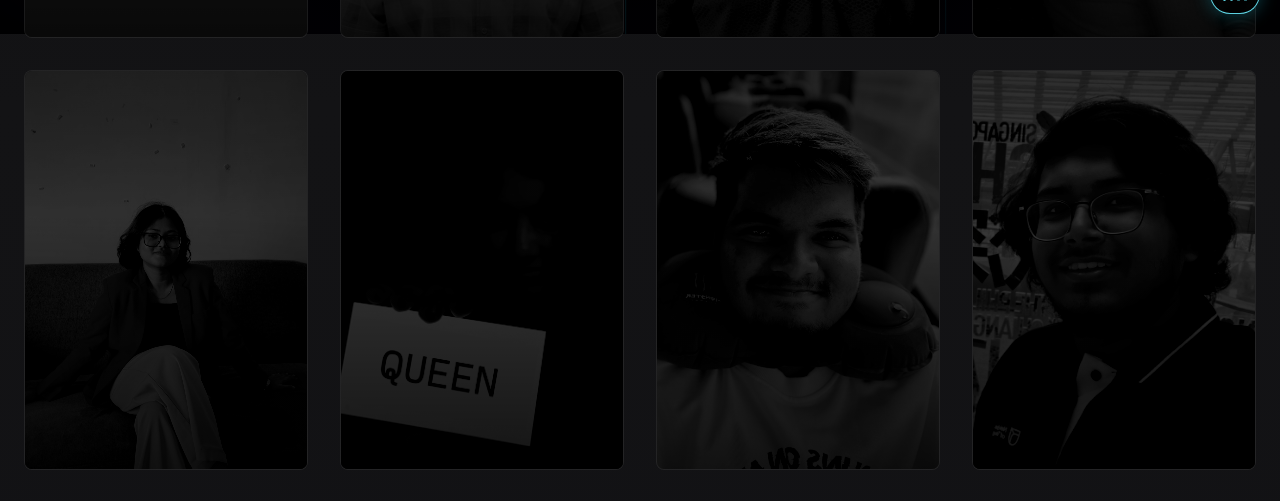
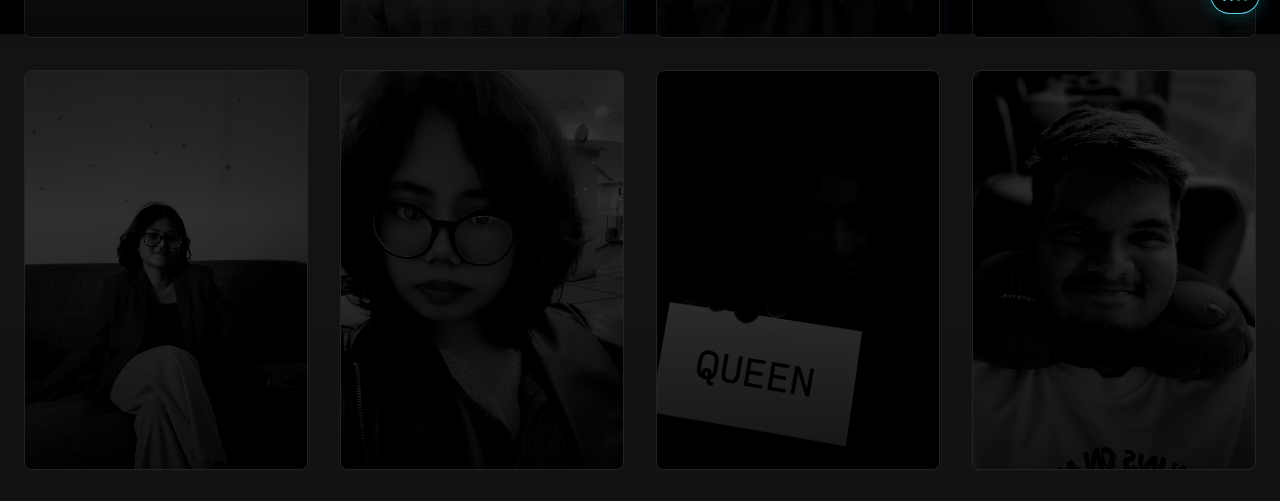
Before and after one commit to raajpatre/aayamfest-web, a Next.js app: page /team in a window 1280 px wide. Shown: the part 766-1267 px from the top of the page. Built offline with nearby package versions, Linux system fonts and the light colour scheme; grey boxes are pictures that could not be loaded.

Commit message:
Update squad design team cards

```diff
--- a/components/sections/SquadPage.tsx
+++ b/components/sections/SquadPage.tsx
@@ -28,16 +28,23 @@ const squadMembers = [
   {
     id: "member-5",
     name: "ARUNIKA CHANDA",
-    role: "DESIGN TEAM",
+    role: "DESIGN LEAD",
     image: "/team/arunika-chanda.jpg",
     linkedin: "https://www.linkedin.com/in/arunika-chanda-4859272b9/"
   },
   {
     id: "member-6",
-    name: "PAHELI CHOUDHARI",
-    role: "DESIGN TEAM",
+    name: "PAHELI CHOUDHURI",
+    role: "DESIGN LEAD",
     image: "/team/paheli-choudhari.jpeg",
     linkedin: "https://www.linkedin.com/in/paheli-choudhuri-1025hsuya/"
+  },
+  {
+    id: "member-8",
+    name: "ARCHITA SINGH",
+    role: "DESIGN TEAM",
+    image: "/team/archita-singh.jpg",
+    linkedin: "https://www.linkedin.com/in/archita-singh-668193380?utm_source=share_via&utm_content=profile&utm_medium=member_android"
   },
   {
     id: "member-7",
```
Also changed, not shown: public/team/archita-singh.jpg (added).
